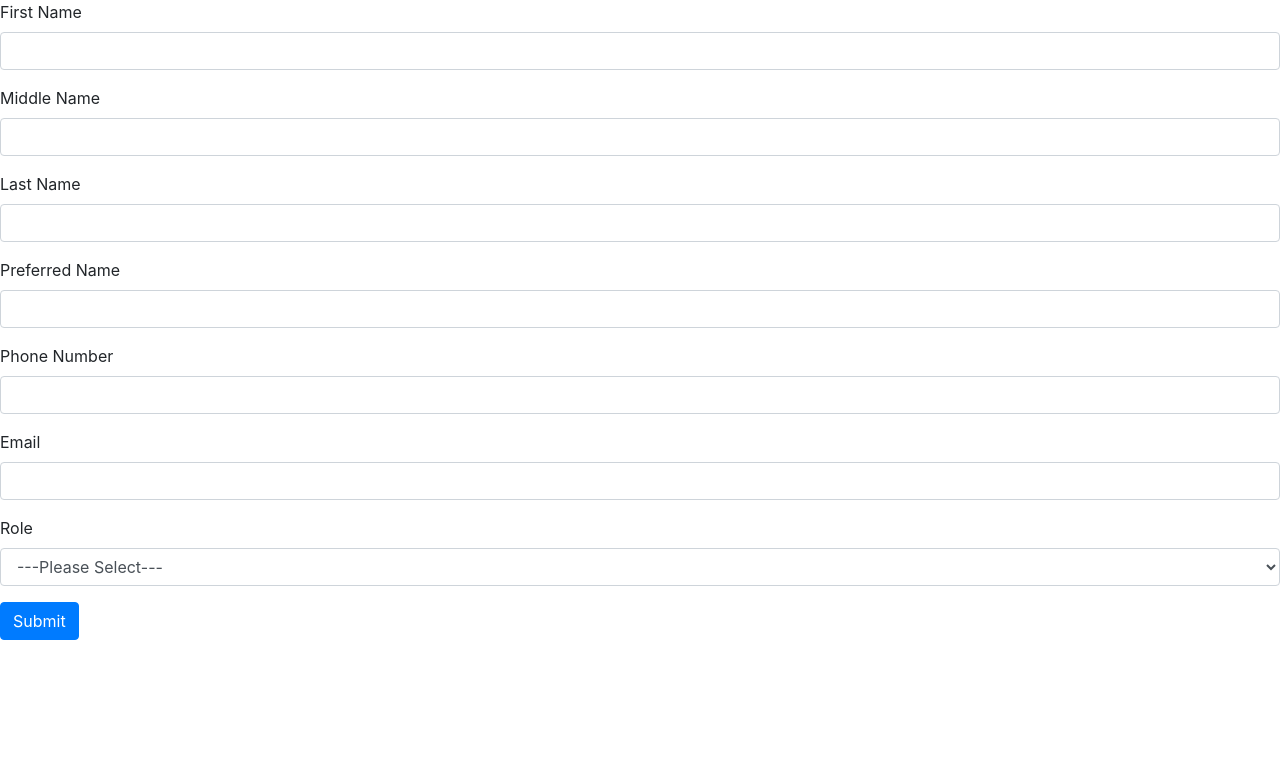
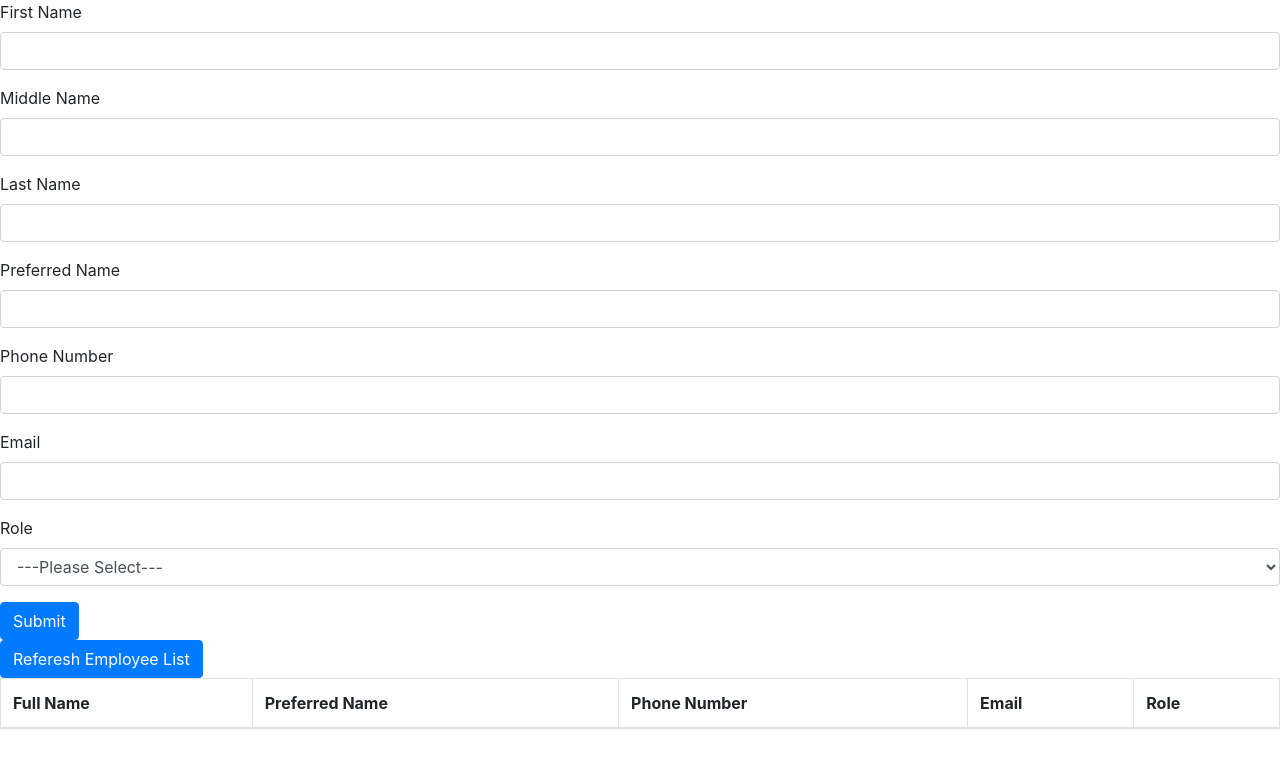
Before and after one commit to linshenjie321/employee-management-ui, a React (Create React App) app: page / in a window 1280 px wide. Shown: the top 768 px of the page. Built offline with nearby package versions, Linux system fonts and the light colour scheme.

Commit message:
added ability to fetch result list and add new one at the sametime

```diff
--- a/src/App.js
+++ b/src/App.js
@@ -1,11 +1,14 @@
 import 'bootstrap/dist/css/bootstrap.min.css';
 import './App.css';
 import EmployeeDetailForm from './components/EmployeeDetailForm';
+import EmployeeSearchContainer from './components/EmployeeSearchContainer';
 
 function App() {
   return (
-    <EmployeeDetailForm />
-
+    <div>
+      <EmployeeDetailForm />
+      <EmployeeSearchContainer />
+    </div>
   );
 }
 
--- /dev/null
+++ b/src/components/EmployeSearchResult.js
@@ -0,0 +1,30 @@
+import React from 'react';
+import Table from 'react-bootstrap/Table';
+
+function EmployeeSearchResults(props) {
+
+        return (
+            <Table striped bordered hover>
+                <thead>
+                    <tr>
+                        <th>Full Name</th>
+                        <th>Preferred Name</th>
+                        <th>Phone Number</th>
+                        <th>Email</th>
+                        <th>Role</th>
+                    </tr>
+                </thead>
+                <tbody>
+                    {props.results.map((r, i) =>
+                        <tr>
+                            <td>{r.firstName + ' ' + r.lastName}</td>
+                            <td>{r.preferredName}</td>
+                            <td>{r.phoneNumber}</td>
+                            <td>{r.email}</td>
+                            <td>{r.role}</td>
+                        </tr>
+                    )}
+                </tbody>
+            </Table>);
+}
+export default EmployeeSearchResults;
--- /dev/null
+++ b/src/components/EmployeeSearchContainer.js
@@ -0,0 +1,31 @@
+import React from 'react';
+import Button from 'react-bootstrap/Button';
+import EmployeeSearchResults from './EmployeSearchResult'
+
+class EmployeeSearchContainer extends React.Component{
+    constructor(props){
+        super(props);
+        this.state = {
+            results: []
+        };
+
+        this.handleRefreshEmployeeList = this.handleRefreshEmployeeList.bind(this);
+    }
+
+    handleRefreshEmployeeList() {
+        fetch('http://localhost:8080/employees/')
+            .then(response => response.json())
+            .then(data => this.setState({results: data}));
+    }
+
+    render(){
+        return(
+            <div>
+                <Button onClick = {this.handleRefreshEmployeeList}>Referesh Employee List</Button>
+                <EmployeeSearchResults results={this.state.results} />
+            </div>
+        )
+    }
+}
+
+export default EmployeeSearchContainer;
```
Also changed, not shown: src/components/TestingSearch.js (added, +62 -0 lines), src/components/EmployeeResults.js (deleted).
